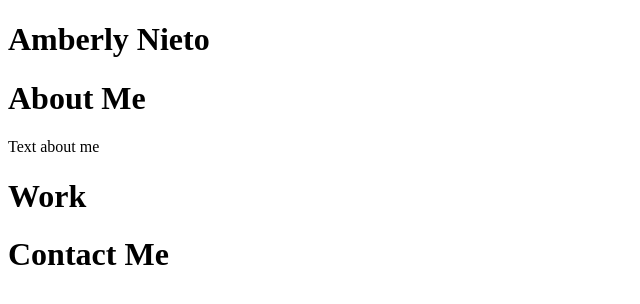
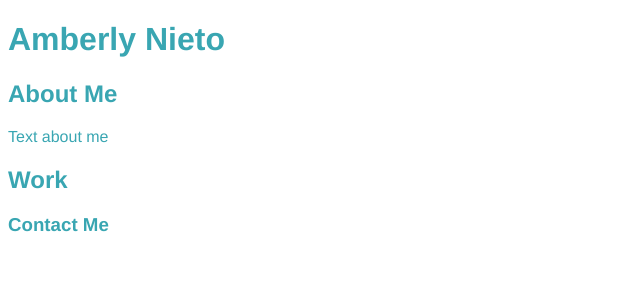
Before and after one commit to amberlyanieto/professional-portfolio, a plain HTML site: page index.html in a window 1280 px wide. Shown: the whole page, without its empty margins (0-640 px from the left). Drawn offline with Linux system fonts and the light colour scheme.

Commit message:
linking style.css

```diff
--- a/assets/css/style.css
+++ b/assets/css/style.css
@@ -0,0 +1,4 @@
+body {
+    color: #39a6b2;
+    font-family: Helvetica, Arial, Helvetica, sans-serif;
+}
--- a/index.html
+++ b/index.html
@@ -3,15 +3,16 @@
     <head>
         <meta charset="UTF-8" />
         <title>Prefessional Portfolio</title>
+        <link rel="stylesheet" href="./assets/css/style.css" />
     </head>
     <body>
         <h1>Amberly Nieto</h1>
 
-        <h1>About Me</h1>
+        <h2>About Me</h2>
         <p>Text about me</p>
 
-        <h1>Work</h1>
+        <h2>Work</h2>
 
-        <h1>Contact Me</h1>
+        <h3>Contact Me</h3>
     </body>
 </html>
```
